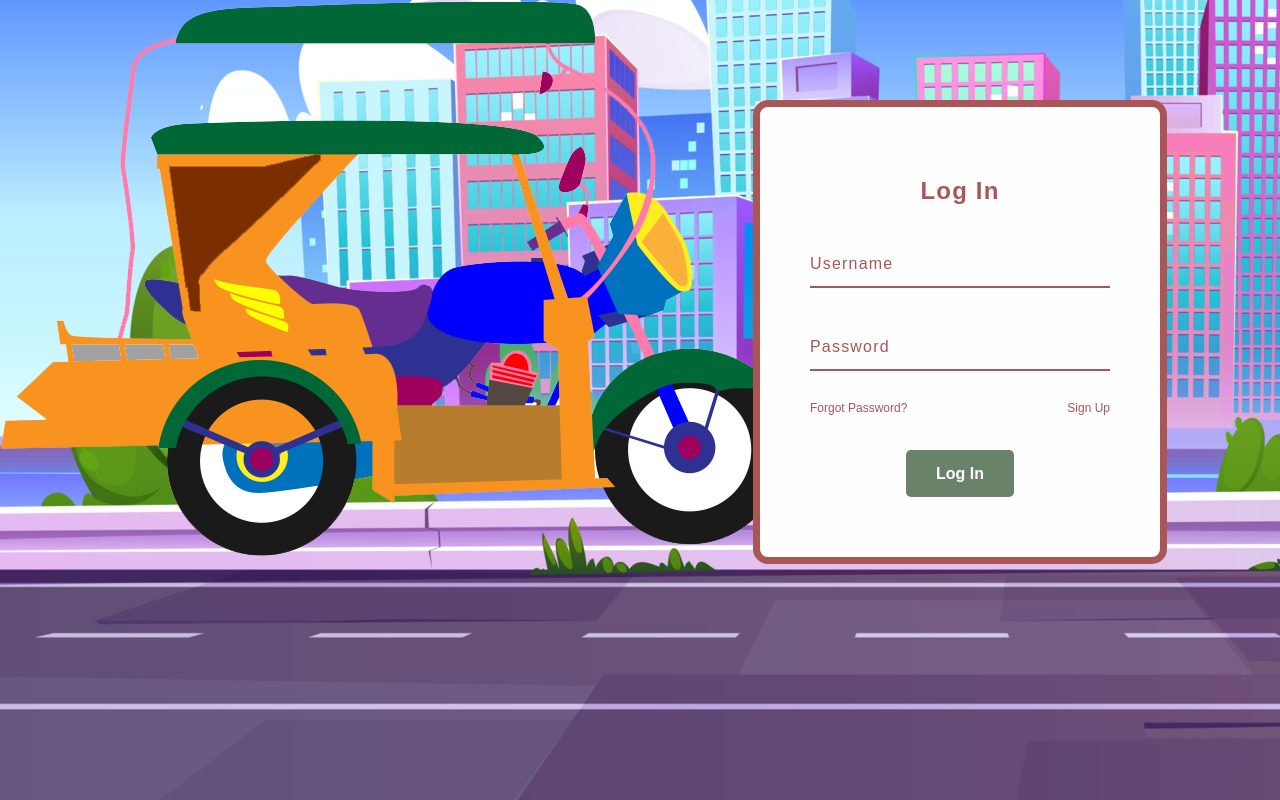
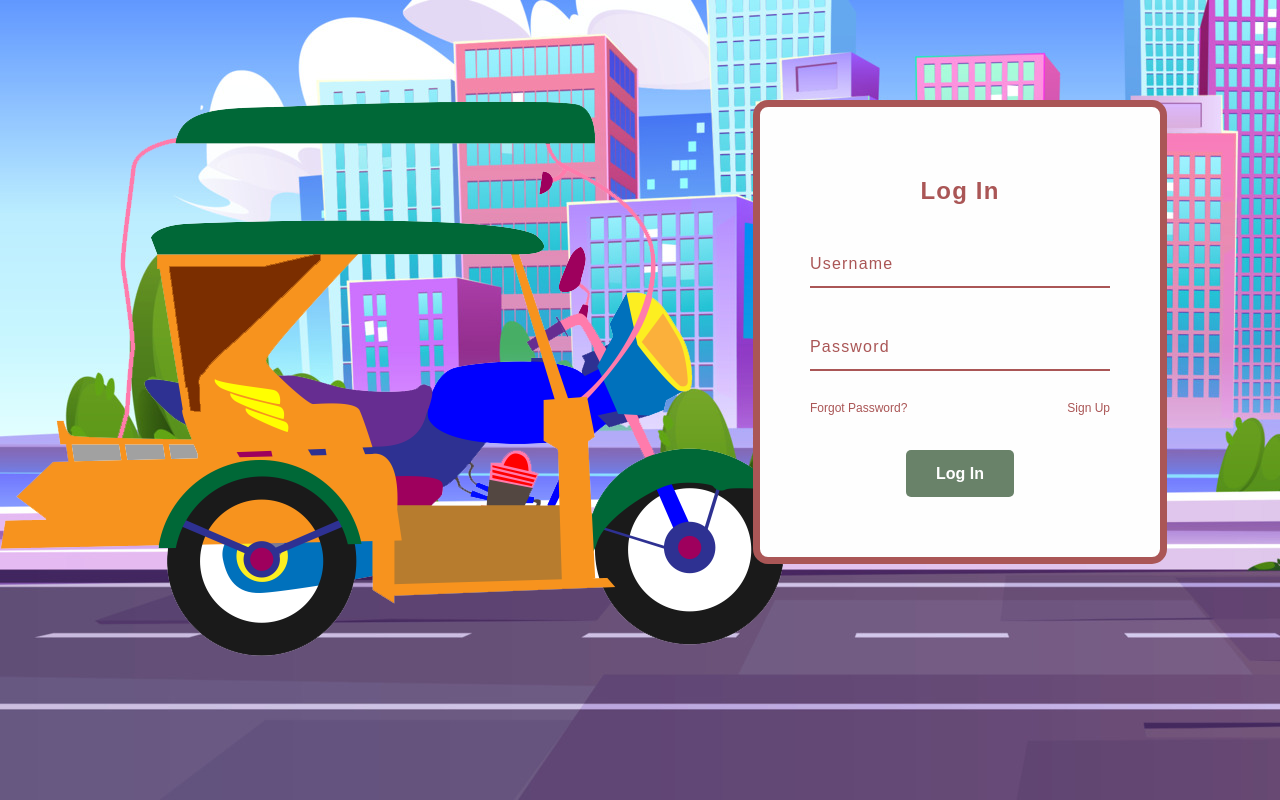
Before and after one commit to Creep-Toe/G2WebsiteLogIn, a plain HTML site: page index.html in a window 1280 px wide. Drawn offline with Linux system fonts and the light colour scheme.

Commit message:
Update index.css

```diff
--- a/index.css
+++ b/index.css
@@ -2,13 +2,16 @@ body {
     margin: 0;
     padding: 0;
     box-sizing: border-box;
-
     font-family: 'Poppins', sans-serif;
     background: url(images/Background.jpg);
     background-repeat: no-repeat;
     background-attachment: fixed;
     background-size: cover;
     background-color: #698269;
+}
+
+img {
+    margin-top: 100px;
 }
 
 h2 {
```
Lines whose indentation alone changed are shown as unchanged.
